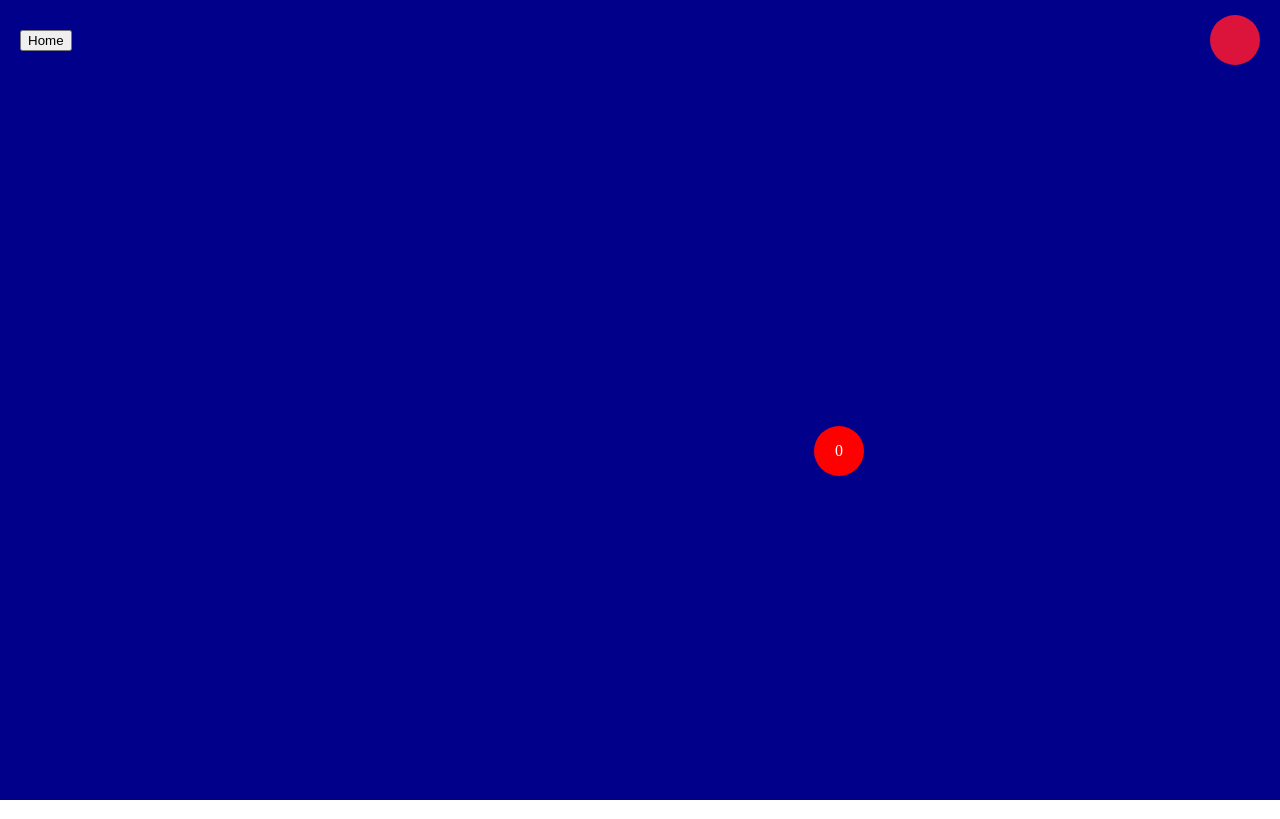
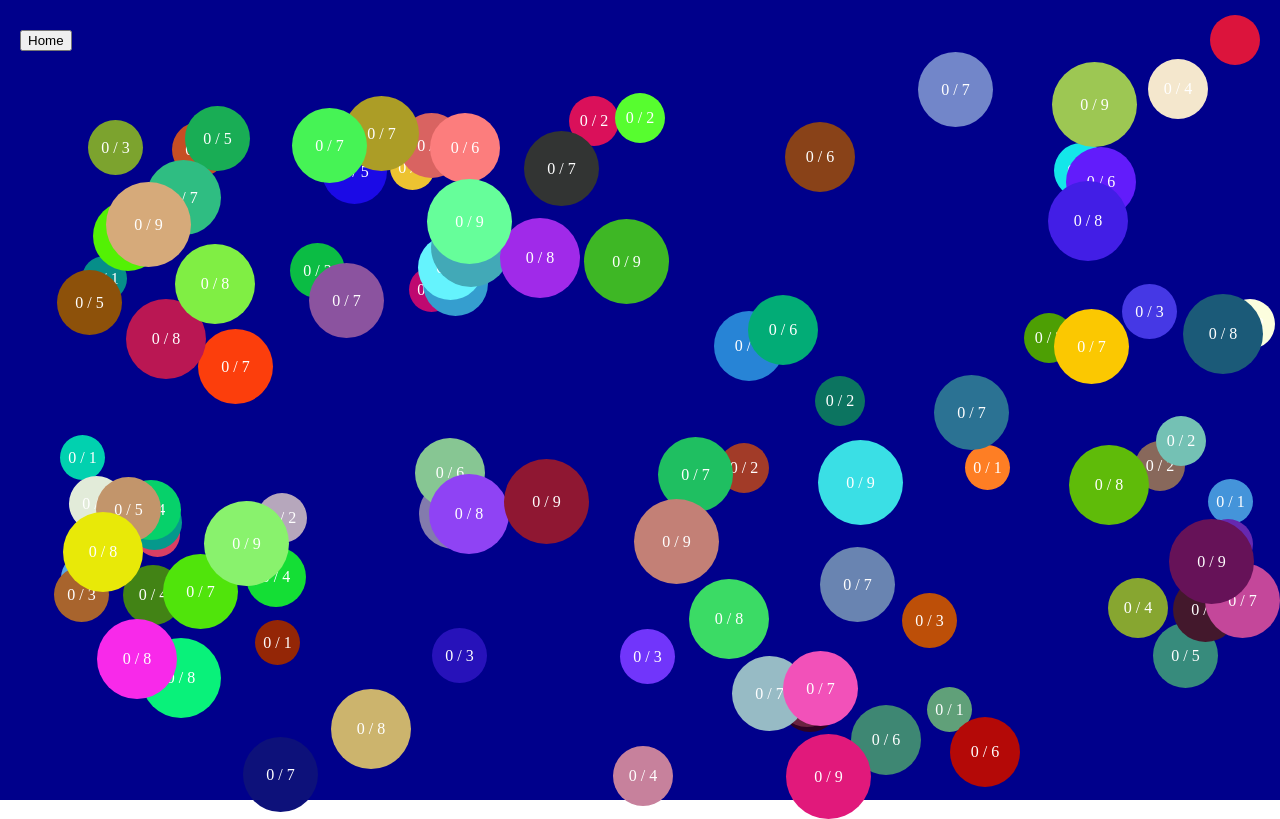
Before and after one commit to MatiasHiltunen/luento_3_peli, a React (Vite) app: page / in a window 1280 px wide. Built offline with nearby package versions, Linux system fonts and the light colour scheme.

Commit message:
Add randomized values to balls

```diff
--- a/src/App.tsx
+++ b/src/App.tsx
@@ -34,24 +34,62 @@ type BallProps = {
   y: number
 }
 
-function Ball({x,y}:BallProps) {
+function Ball({ x, y }: BallProps) {
+
+  const [maxPoints, setMaxPoints] = useState(1)
+  const [points, setPoints] = useState(0)
+  const [isAlive, setIsAlive] = useState(true)
+
 
   const style: CSSProperties = {
-    backgroundColor: 'red',
-    width: "50px",
-    height: "50px",
+    position: "absolute",
+    left: "0px",
+    top: "0px",
+    backgroundColor: `rgb(${randomInteger(1,255)}, ${randomInteger(1,255)}, ${randomInteger(1,255)})`,
+    width: (5*maxPoints + 40) + "px",
+    height: (5*maxPoints + 40) + "px",
     borderRadius: "50%",
     display: "flex",
     justifyContent: "center",
-    alignItems:"center",
+    alignItems: "center",
     color: "white",
-    transform: `translate(${x}px, ${y}px)`
+    cursor: "pointer",
+    transform: `translate(${x}px, ${y}px)`,
+    userSelect: "none",
+    zIndex: maxPoints
   }
 
-  const [points, setPoints] = useState(0)
+
+
+  useEffect(() => {
+    const max = randomInteger(1, 10)
+    setMaxPoints(max)
+  }, [])
+
+  useEffect(() => {
+
+    if (points >= maxPoints) {
+
+      setIsAlive(false)
+
+    }
+
+  }, [points])
+
+  if (!isAlive) {
+    return <div style={{
+      transform: `translate(${x}px, ${y}px)`,
+      width: "50px",
+      height: "50px",
+      position: "absolute",
+      display: "flex",
+      justifyContent: "center",
+      alignItems: "center",
+    }}><div>X</div></div>
+  }
 
   return <div onClick={() => setPoints(points + 1)} style={style}>
-      {points}
+    {points} / {maxPoints}
   </div>
 }
 
@@ -59,7 +97,7 @@ function useResize() {
   const [width, setWidth] = useState(window.innerWidth)
   const [height, setHeight] = useState(window.innerHeight)
 
-  useEffect(()=>{
+  useEffect(() => {
 
     function handleResize() {
       setWidth(window.innerWidth)
@@ -68,17 +106,17 @@ function useResize() {
 
     window.addEventListener("resize", handleResize)
 
-    return ()=>{
+    return () => {
       window.removeEventListener("resize", handleResize)
     }
 
   }, [])
 
-  return {width, height}
+  return { width, height }
 
 }
 
-function randomInteger(min: number, max: number){
+function randomInteger(min: number, max: number) {
 
   const random = (Math.random() * (max - min)) + min
 
@@ -86,12 +124,19 @@ function randomInteger(min: number, max: number){
 
 }
 
-export default function App(){
+export default function App() {
 
-  const {width, height} = useResize()
+  const { width, height } = useResize()
 
-  const x = randomInteger(50, width-50)
-  const y = randomInteger(50, height-50)
+
+  const allBalls = Array(100).fill(null).map((_,i)=>{
+
+    const x = randomInteger(50, width - 50)
+    const y = randomInteger(50, height - 50)
+
+    return <Ball x={x} y={y} key={i}></Ball>
+
+  })
 
   return <Layout>
     <Navigation>
@@ -99,7 +144,7 @@ export default function App(){
       <Points></Points>
     </Navigation>
 
-    <Ball x={x} y={y}></Ball>
+    {allBalls}
 
   </Layout>
 
```
